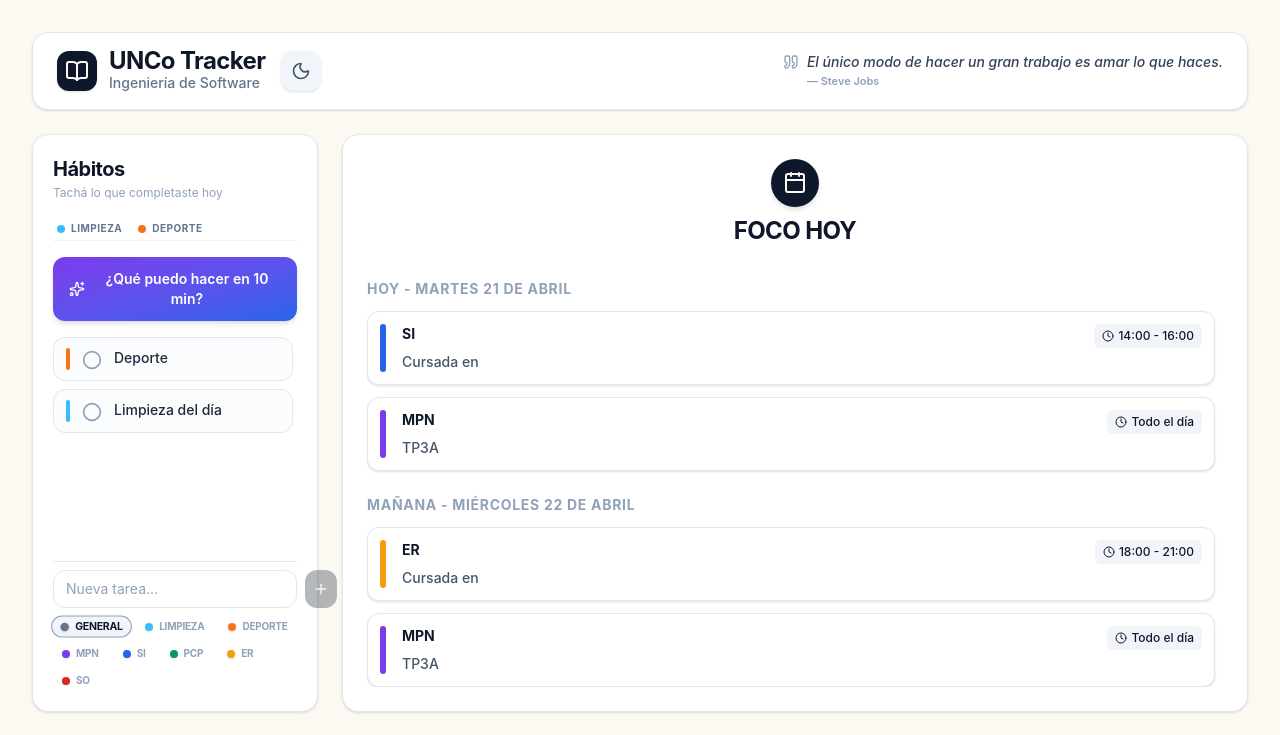
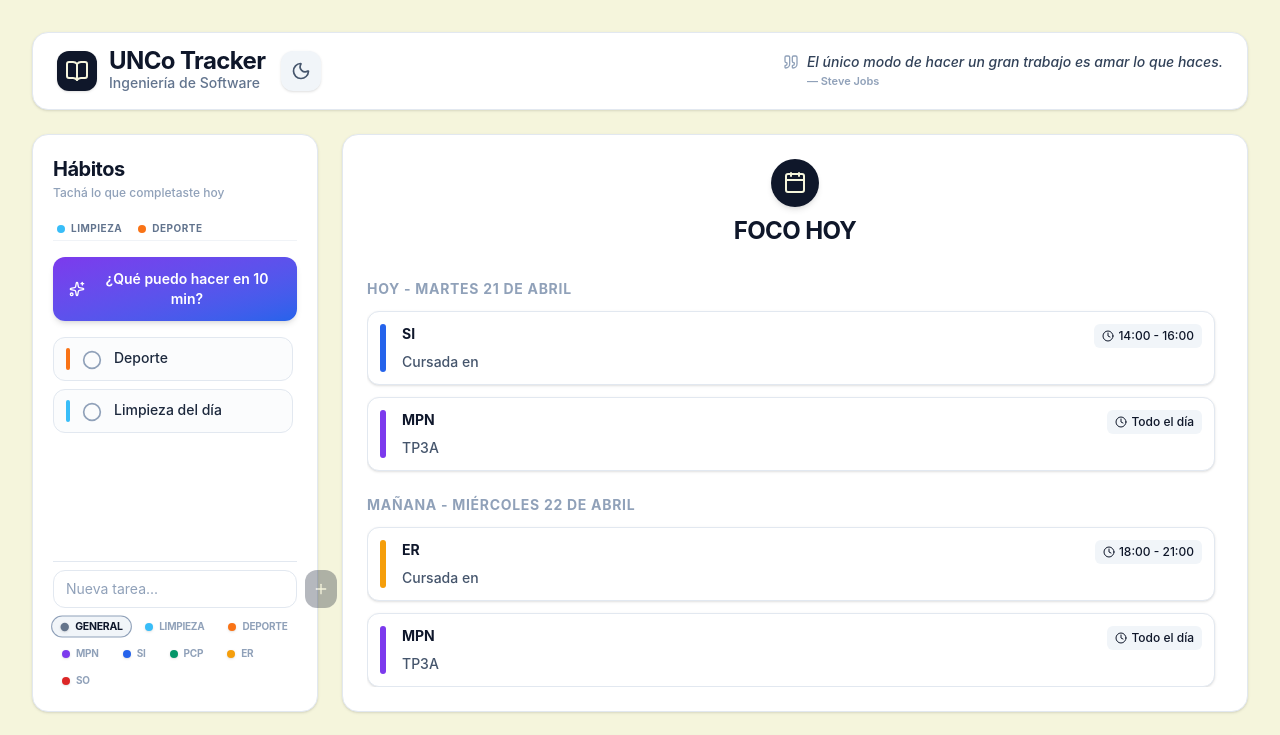
Before and after one commit to ulisesoliva17/Mi-Organizacion.unco, a React (Vite) app: page / in a window 1280 px wide. Shown: the top 735 px of the page. Built offline with nearby package versions, Linux system fonts and the light colour scheme.

Commit message:
UI: darker beige background and sidebar contrast fix

```diff
--- a/src/components/HabitsTracker.jsx
+++ b/src/components/HabitsTracker.jsx
@@ -40,16 +40,16 @@ export default function HabitsTracker({ data, darkMode, onToggleHabit, onAddHabi
       {/* Header */}
       <div>
         <h2 className="text-xl font-bold tracking-tight mb-0.5 dark:text-white">Hábitos</h2>
-        <p className="text-xs text-slate-400 dark:text-slate-300">Tachá lo que completaste hoy</p>
+        <p className="text-xs text-slate-400 dark:text-white font-medium">Tachá lo que completaste hoy</p>
       </div>
 
       {/* Legend - Fixed Colors */}
       <div className="flex flex-wrap gap-x-4 gap-y-2 px-1 py-1 border-b border-border/50">
-        <div className="flex items-center gap-1.5 text-[10px] font-bold uppercase tracking-wider text-slate-500 dark:text-slate-300">
+        <div className="flex items-center gap-1.5 text-[10px] font-bold uppercase tracking-wider text-slate-500 dark:text-slate-100">
           <span className="w-2 h-2 rounded-full" style={{ backgroundColor: '#38bdf8' }}></span>
           Limpieza
         </div>
-        <div className="flex items-center gap-1.5 text-[10px] font-bold uppercase tracking-wider text-slate-500 dark:text-slate-300">
+        <div className="flex items-center gap-1.5 text-[10px] font-bold uppercase tracking-wider text-slate-500 dark:text-slate-100">
           <span className="w-2 h-2 rounded-full" style={{ backgroundColor: '#f97316' }}></span>
           Deporte
         </div>
@@ -172,7 +172,7 @@ export default function HabitsTracker({ data, darkMode, onToggleHabit, onAddHabi
                 "px-2 py-0.5 rounded-full text-[10px] font-bold border transition-all uppercase tracking-tight flex items-center gap-1.5",
                 selectedCategory === cat.key
                   ? "bg-slate-100 dark:bg-slate-800 border-slate-400 dark:border-slate-500 text-slate-900 dark:text-white scale-105"
-                  : "bg-transparent border-transparent text-slate-400 hover:text-slate-500"
+                  : "bg-transparent border-transparent text-slate-400 dark:text-slate-300 hover:text-slate-500 dark:hover:text-white"
               )}
             >
               <span className="w-2 h-2 rounded-full shadow-sm" style={{ backgroundColor: cat.color }} />
--- a/src/index.css
+++ b/src/index.css
@@ -21,7 +21,7 @@
 
 @layer base {
   :root {
-    --background: #fcf9f2;
+    --background: #f5f5dc;
     --foreground: #0f172a;
     --card: #ffffff;
     --card-foreground: #0f172a;
```
